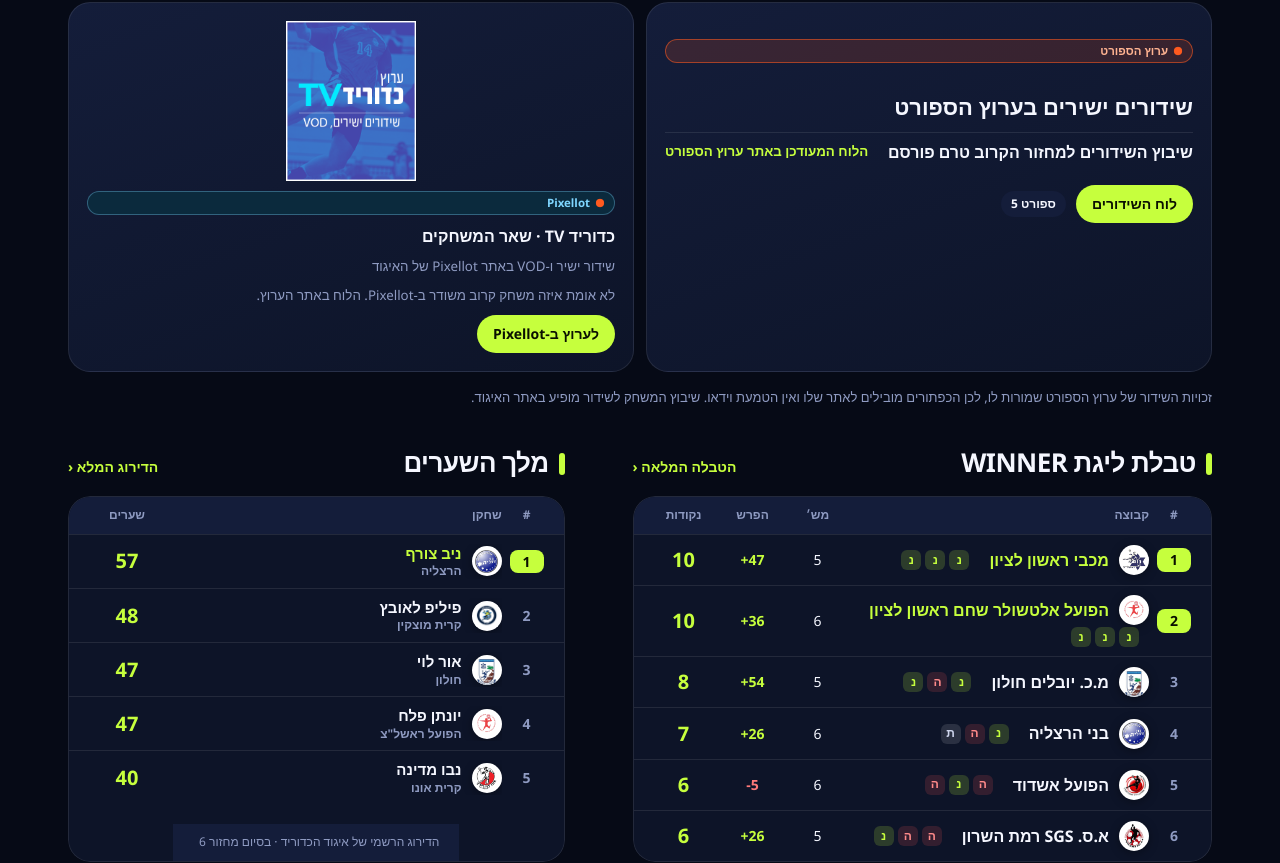
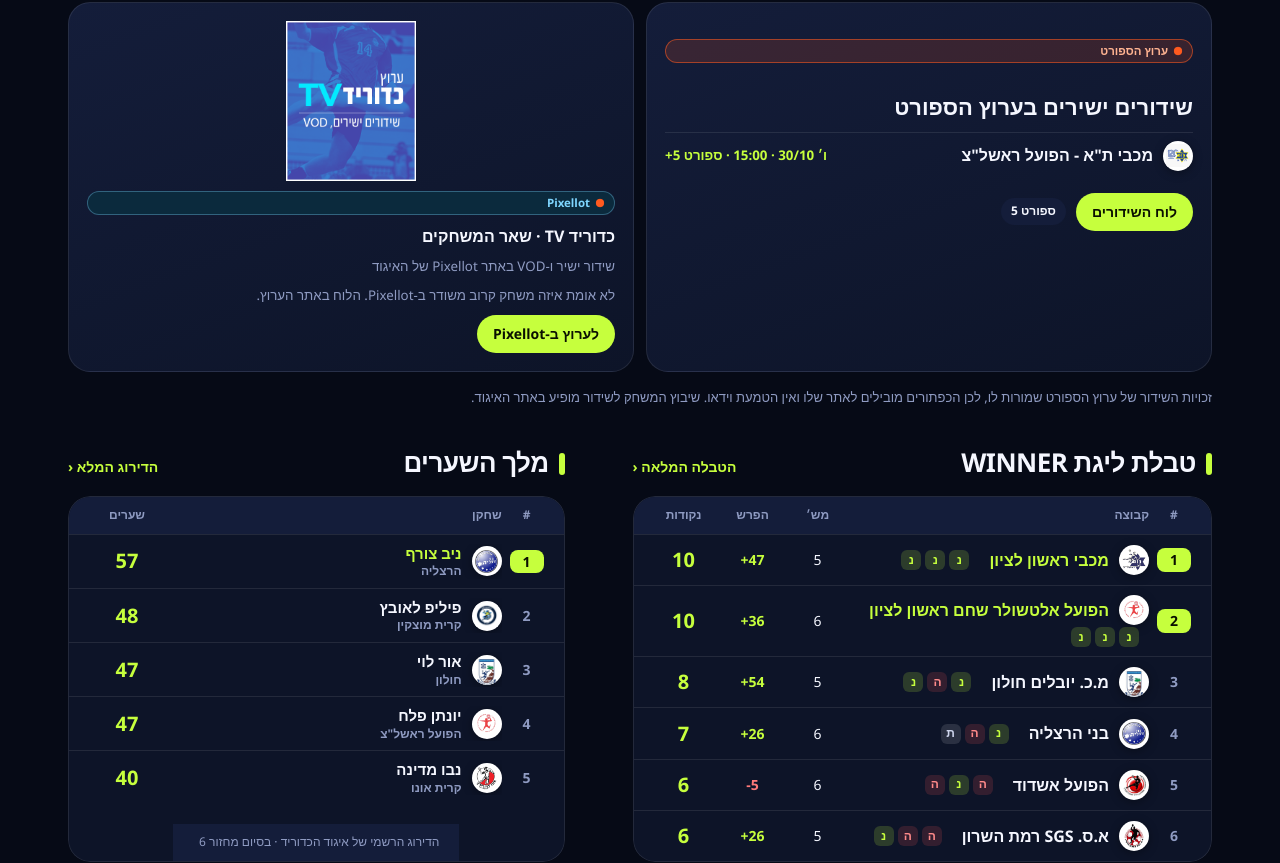
Before and after one commit to ariknoyman/handball-pilot, a React (Vite) app: page / in a window 1280 px wide. Shown: the part 1799-2662 px from the top of the page. Built offline with nearby package versions, Linux system fonts and the light colour scheme; a web font is replaced by a local one.

Commit message:
Sync site source to gen65: show TV channel in broadcast rows (30/10 Sport 5+)

```diff
--- a/src/App.tsx
+++ b/src/App.tsx
@@ -418,7 +418,7 @@
   return <section className="sec bcast"><SecHead t="איפה צופים" />
     <div className="bc-grid">
       <div className="bc-main"><span className="pill live"><i className="dot" />ערוץ הספורט</span><h3>שידורים ישירים בערוץ הספורט</h3>
-        {b.length === 0 && <div className="bc-row"><b>שיבוץ השידורים למחזור הקרוב טרם פורסם</b><small>הלוח המעודכן באתר ערוץ הספורט</small></div>}{b.map((x, i) => <div className="bc-row" key={i}><Crest name={x.h} size={30} /><b>{sn(x.h)} - {sn(x.a)}</b><small>{x.day} {x.d} · {x.t}</small></div>)}
+        {b.length === 0 && <div className="bc-row"><b>שיבוץ השידורים למחזור הקרוב טרם פורסם</b><small>הלוח המעודכן באתר ערוץ הספורט</small></div>}{b.map((x, i) => <div className="bc-row" key={i}><Crest name={x.h} size={30} /><b>{sn(x.h)} - {sn(x.a)}</b><small>{x.day} {x.d} · {x.t} · {x.tv}</small></div>)}
         <div className="bc-act"><a className="tvbtn" href={S5SHEET} target="_blank" rel="noopener">לוח השידורים</a><a className="act" href={S5} target="_blank" rel="noopener">ספורט 5</a></div>
       </div>
       <a className="bc-side" href={TV_URL} target="_blank" rel="noopener"><img src={tv} alt="" /><span className="pill pix"><i className="dot" />Pixellot</span><b>כדוריד TV · שאר המשחקים</b><small>שידור ישיר ו-VOD באתר Pixellot של האיגוד</small><small className="pixnote">לא אומת איזה משחק קרוב משודר ב-Pixellot. הלוח באתר הערוץ.</small><em className="tvbtn">לערוץ ב-Pixellot</em></a>
--- a/src/data.ts
+++ b/src/data.ts
@@ -59,7 +59,7 @@
  { d: '28/10', day: 'ד׳', t: '20:00', league: 'ליגת WINNER', round: '7', hall: 'מקיף י"א, אשדוד', h: 'אשדוד', a: 'נס ציונה', g: 'm', iso: '2026-10-28T20:00:00+02:00' },
  { d: '29/10', day: 'ה׳', t: '20:00', league: 'ליגת WINNER', round: '7', hall: 'אולם חדש, קרית אונו', h: 'קרית אונו', a: 'מכבי ראשל"צ', g: 'm', iso: '2026-10-29T20:00:00+02:00' },
  { d: '30/10', day: 'ו׳', t: '14:00', league: 'ליגת WINNER', round: '7', hall: 'רמות, באר שבע', h: 'באר שבע', a: 'ערד', g: 'm', iso: '2026-10-30T14:00:00+02:00' },
- { d: '30/10', day: 'ו׳', t: '15:00', league: 'ליגת WINNER', round: '7', hall: 'תיכונט, ת"א', h: 'מכבי ת"א', a: 'הפועל ראשל"צ', g: 'm', iso: '2026-10-30T15:00:00+02:00' },
+ { d: '30/10', day: 'ו׳', t: '15:00', league: 'ליגת WINNER', round: '7', hall: 'תיכונט, ת"א', h: 'מכבי ת"א', a: 'הפועל ראשל"צ', g: 'm', tv: 'ספורט 5+', iso: '2026-10-30T15:00:00+02:00' },
  { d: '30/10', day: 'ו׳', t: '15:00', league: 'ליגת WINNER', round: '7', hall: 'קציר, חולון', h: 'חולון', a: 'הרצליה', g: 'm', iso: '2026-10-30T15:00:00+02:00' },
  { d: '30/10', day: 'ו׳', t: '15:00', league: 'ליגת WINNER', round: '7', hall: 'אורנים, רמה"ש', h: 'רמת השרון', a: 'קרית מוצקין', g: 'm', iso: '2026-10-30T15:00:00+02:00' },
  { d: '29/10', day: 'ה׳', t: '19:45', league: 'ליגת על אתנה נשים', round: '4', hall: 'אמסטרדם, פתח תקוה', h: 'מכבי פתח תקוה', a: 'מ.כ. חולון', g: 'w', iso: '2026-10-29T19:45:00+02:00' },
```
